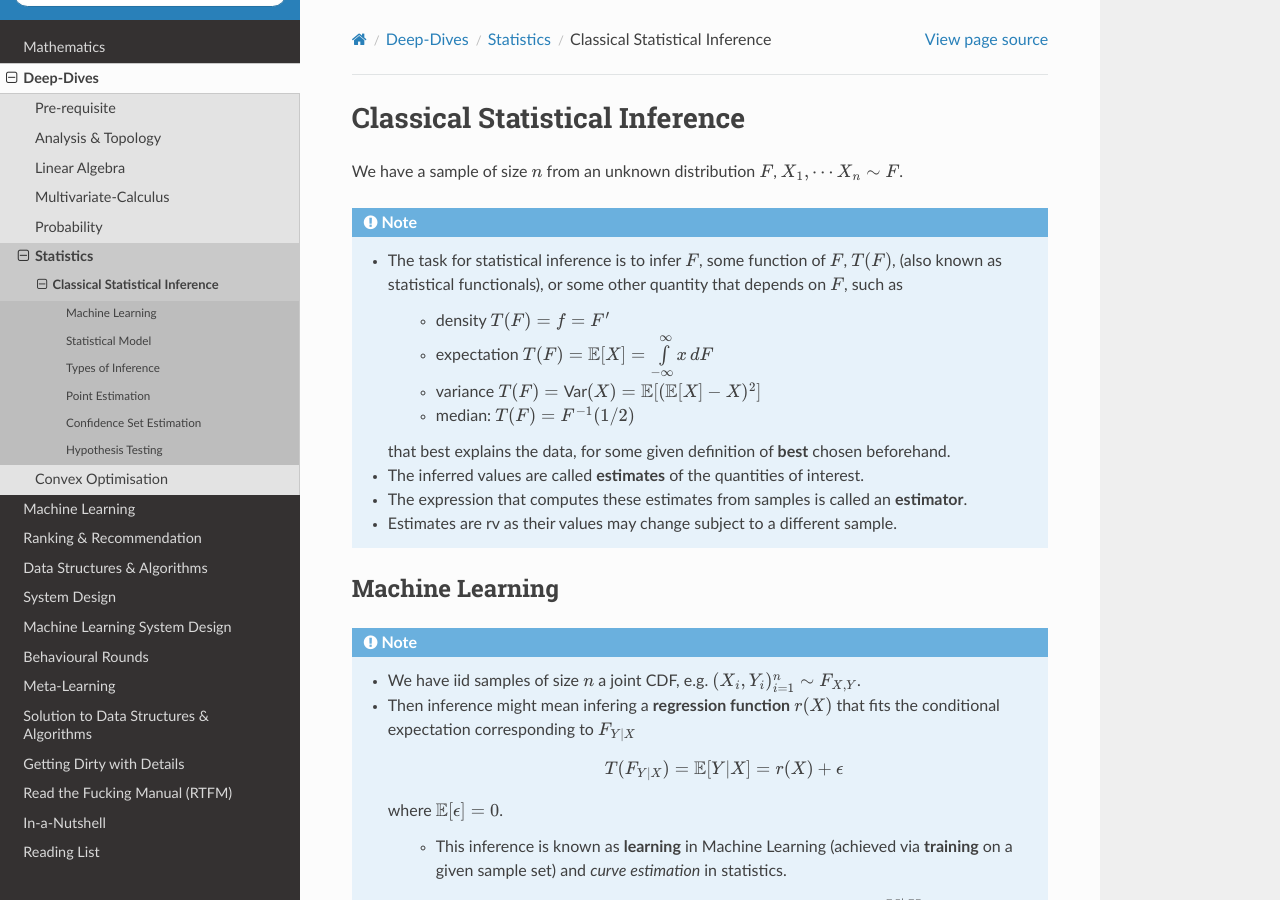
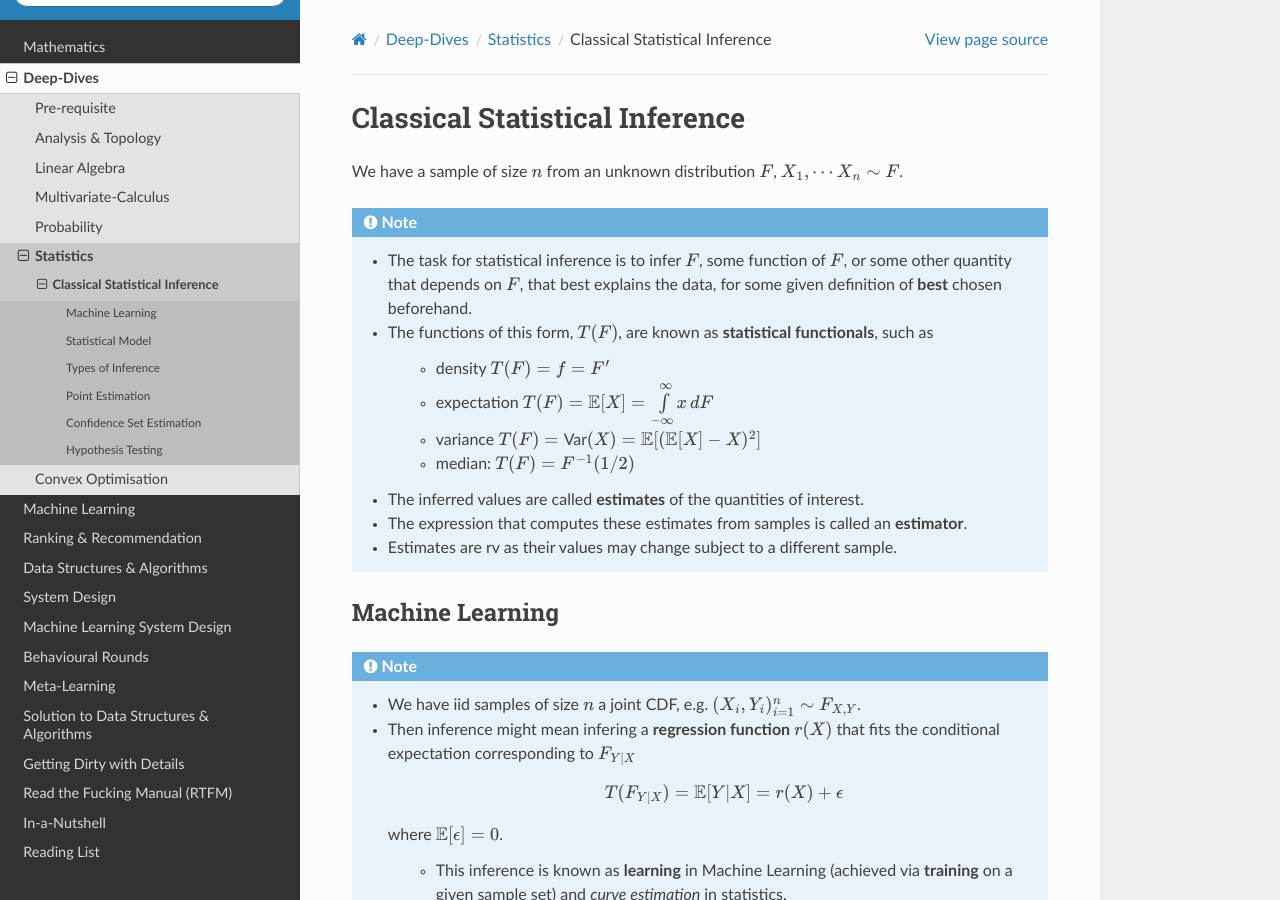
Before and after one commit to uselesstechjunks/leetcode, a Sphinx documentation site: the page built from docs/source/math/stat/inference.rst, in a window 1280 px wide and 900 px high. Built offline with Sphinx 7.4.7 and the Read the Docs theme 2.0.0, drawn with Linux system fonts in a browser that asks for light colours.

Commit message:
Update inference.rst

```diff
--- a/docs/source/math/stat/inference.rst
+++ b/docs/source/math/stat/inference.rst
@@ -4,14 +4,13 @@ Classical Statistical Inference
 We have a sample of size :math:`n` from an unknown distribution :math:`F`, :math:`X_1,\cdots X_n \sim F`.
 
 .. note::
-	* The task for statistical inference is to infer :math:`F`, some function of :math:`F`, :math:`T(F)`, (also known as statistical functionals), or some other quantity that depends on :math:`F`, such as
+	* The task for statistical inference is to infer :math:`F`, some function of :math:`F`, or some other quantity that depends on :math:`F`, that best explains the data, for some given definition of **best** chosen beforehand.
+	* The functions of this form, :math:`T(F)`, are known as **statistical functionals**, such as
 
 		* density :math:`T(F)=f=F'`
 		* expectation :math:`T(F)=\mathbb{E}[X]=\int\limits_{-\infty}^{\infty} x \mathop{dF}`
 		* variance :math:`T(F)=\text{Var}(X)=\mathbb{E}[(\mathbb{E}[X]-X)^2]`
 		* median: :math:`T(F)=F^{-1}(1/2)`
-
-	  that best explains the data, for some given definition of **best** chosen beforehand.
 	* The inferred values are called **estimates** of the quantities of interest.
 	* The expression that computes these estimates from samples is called an **estimator**.
 	* Estimates are rv as their values may change subject to a different sample.
```
